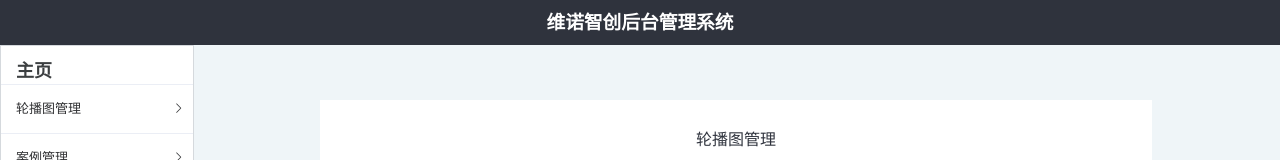
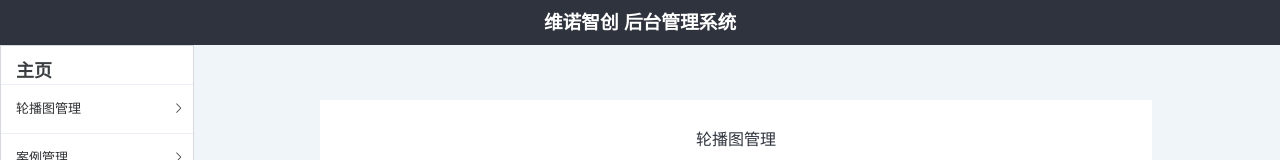
Before and after one commit to dyk98/weinuo_home, a Vue app in the folder backstage/: page / in a window 1280 px wide. Shown: the top 160 px of the page. Built offline with nearby package versions, Linux system fonts and the light colour scheme.

Commit message:
就这样

```diff
--- a/backstage/src/App.vue
+++ b/backstage/src/App.vue
@@ -2,7 +2,7 @@
     <div id="app">
         <div class="head" >
             <div class="top_bar">
-                <h3>维诺智创后台管理系统</h3>
+                <h3>维诺智创  后台管理系统</h3>
             </div>
             <div class="left_bar" >
                 <el-collapse-transition >
```
